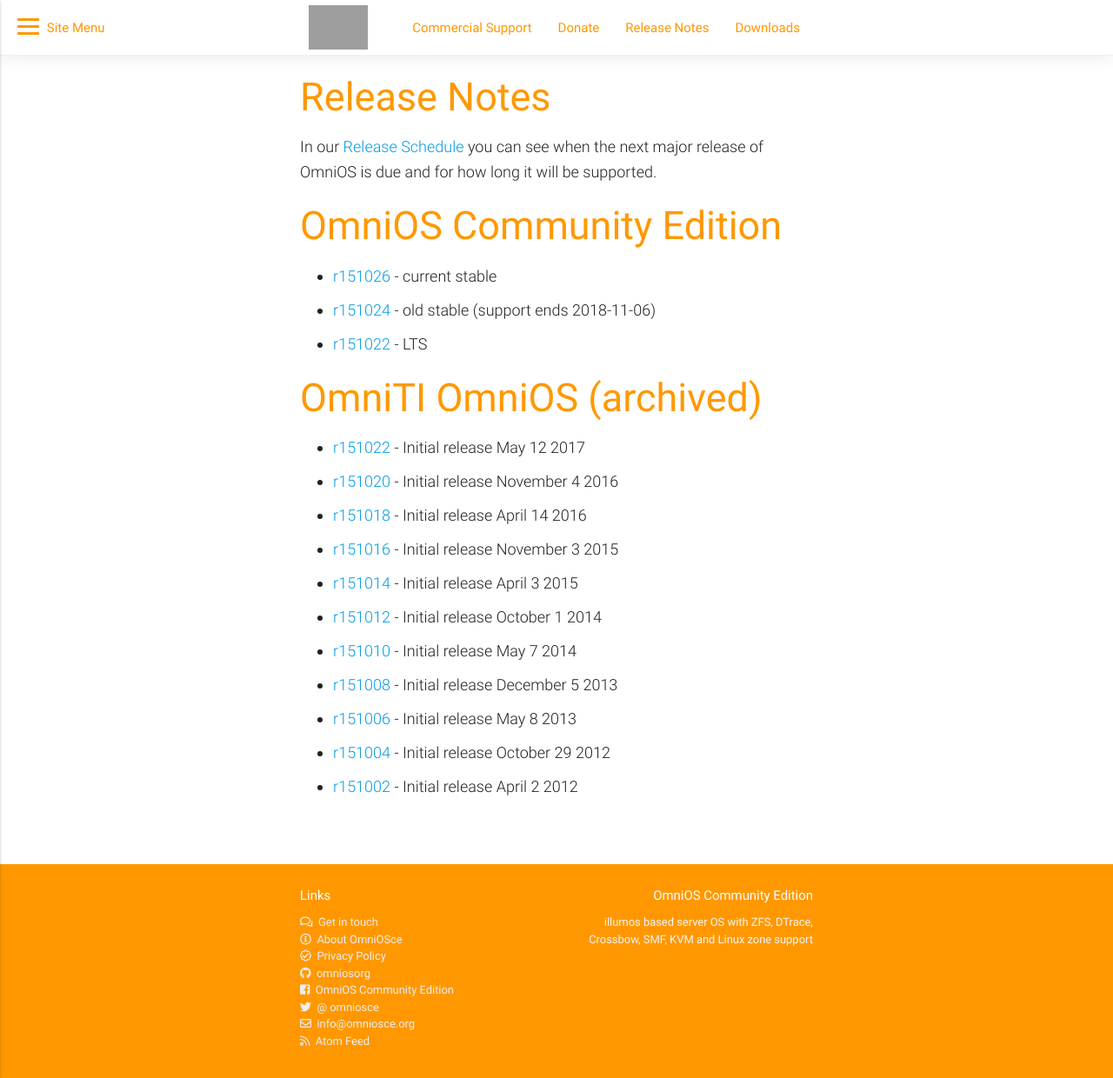
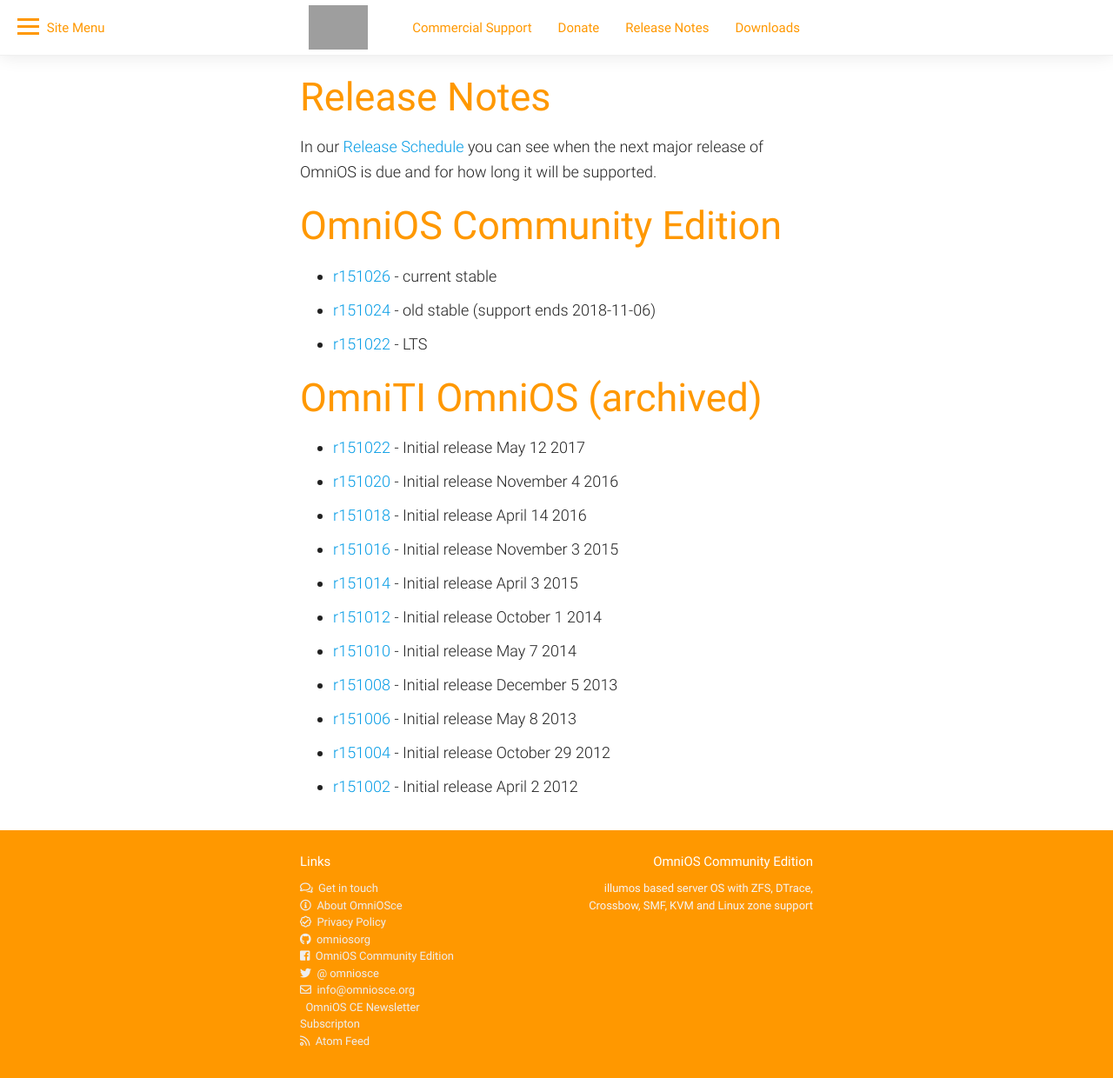
Before and after one commit to omniosorg/omniosorg.github.io, a Jekyll site: the page built from releasenotes.md, in a window 1280 px wide and 1240 px high. Shown: the whole window at 87% size. Built offline with Jekyll 4.4.1, drawn with Linux system fonts in a browser that asks for light colours; comment, search, counter and statistics services are not loaded; some of the changed lines change nothing that is shown; grey boxes are pictures that could not be loaded.

Commit message:
add mailchimp

```diff
--- a/_includes/footer.html
+++ b/_includes/footer.html
@@ -10,6 +10,7 @@
           {% if site.owner.facebook.show == true %}<li><a class="grey-text text-lighten-3" href="{{ site.owner.facebook.url }}"><i class="fab fa-facebook-square"></i>&nbsp;&nbsp;{{ site.owner.facebook.name }}</a></li>{% endif %}
           {% if site.owner.twitter.show == true %}<li><a class="grey-text text-lighten-3" href="https://twitter.com/{{ site.owner.twitter.username }}"><i class="fab fa-twitter"></i>&nbsp;&nbsp;@ {{ site.owner.twitter.username }}</a></li>{% endif %}
           {% if site.owner.email %}<li><a class="grey-text text-lighten-3" href="mailto:{{ site.owner.email }}"><i class="far fa-envelope"></i>&nbsp;&nbsp;{{ site.owner.email }}</a></li>{% endif %}
+          <li><a class="grey-text text-lighten-3" href="#" onClick="MCpopupNow()"><i class="fab fa-mailchimp"></i>&nbsp;&nbsp;OmniOS CE Newsletter Subscripton</a></li>
           <li><a class="grey-text text-lighten-3" href="{{ "/feed.xml" | prepend: site.baseurl }}"><i class="far fa-rss"></i>&nbsp;&nbsp;Atom Feed</a></li>
         </ul>
       </div>
@@ -19,3 +20,21 @@
       </div>
     </div>
   </div>
+
+<script type="text/javascript" src="//downloads.mailchimp.com/js/signup-forms/popup/embed.js" data-dojo-config="usePlainJson: true, isDebug: false"></script>
+<script type="text/javascript">
+function MCloadPopup() {
+    require(["mojo/signup-forms/Loader"], function(L) {
+        L.start({"baseUrl":"mc.us17.list-manage.com","uuid":"cacadc11134daf05d442e6595","lid":"84f8b950f7"})
+    });
+  }
+function MCpopupNow() {
+     document.cookie = 'MCPopupClosed=;path=/;expires=Thu, 01 Jan 1970 00:00:00 UTC;';
+     document.cookie = 'MCPopupSubscribed=;path=/;expires=Thu, 01 Jan 1970 00:00:00 UTC;';
+     jQuery('#PopupSignupForm_0').remove();
+     MCloadPopup();
+}
+jQuery(document).ready(function(){
+  MCloadPopup();
+});
+</script>
```
